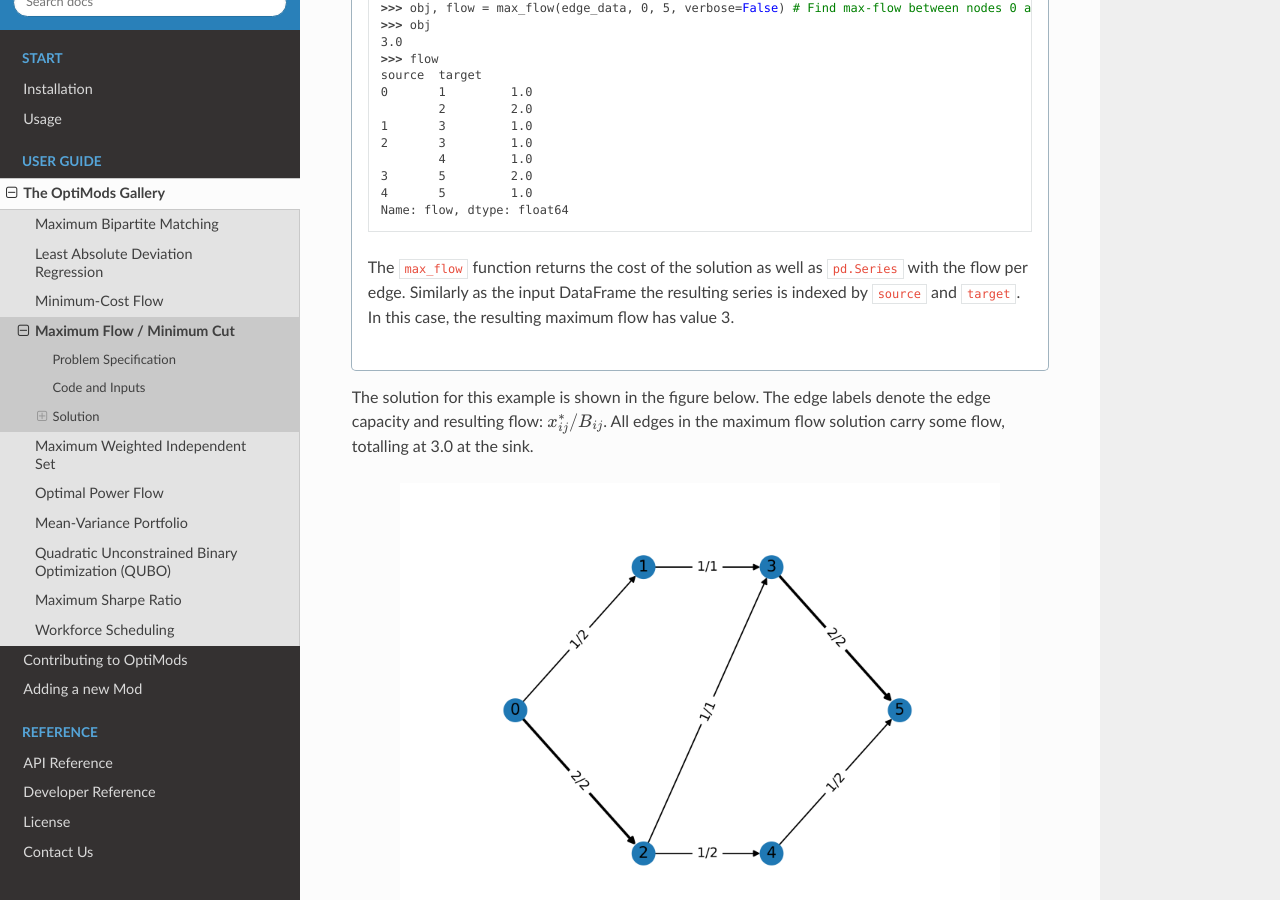
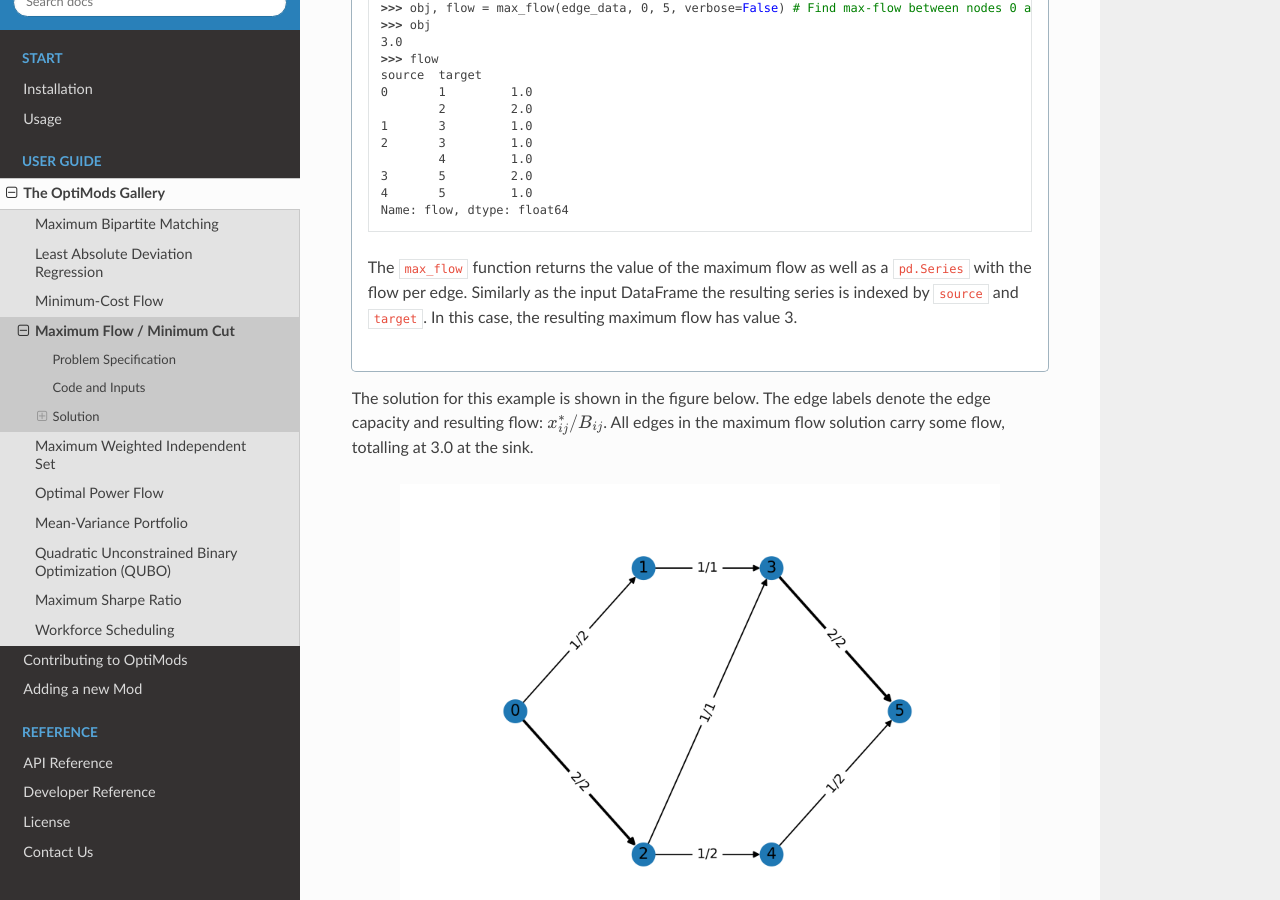
Before and after one commit to Gurobi/gurobi-optimods, a Sphinx documentation site: the page built from docs/source/mods/max-flow-min-cut.rst, in a window 1280 px wide and 900 px high, scrolled down 1817 px. Built offline with Sphinx 7.4.7 and the Read the Docs theme 2.0.0, drawn with Linux system fonts in a browser that asks for light colours; cross-references to code outside the pages are shown as plain code.

Commit message:
Update flow mod docs (#129)

```diff
--- a/docs/source/mods/max-flow-min-cut.rst
+++ b/docs/source/mods/max-flow-min-cut.rst
@@ -173,10 +173,10 @@ Let us use the data to solve the maximum flow problem.
           4       5         1.0
           Name: flow, dtype: float64
 
-      The ``max_flow`` function returns the cost of the solution as well
-      as ``pd.Series`` with the flow per edge. Similarly as the input
-      DataFrame the resulting series is indexed by ``source`` and ``target``.
-      In this case, the resulting maximum flow has value 3.
+      The ``max_flow`` function returns the value of the maximum flow as well as
+      a ``pd.Series`` with the flow per edge. Similarly as the input DataFrame
+      the resulting series is indexed by ``source`` and ``target``. In this
+      case, the resulting maximum flow has value 3.
 
   .. group-tab:: NetworkX
 
@@ -192,8 +192,8 @@ Let us use the data to solve the maximum flow problem.
           >>> list(sol.edges(data=True))
           [(0, 1, {'flow': 1.0}), (0, 2, {'flow': 2.0}), (1, 3, {'flow': 1.0}), (2, 3, {'flow': 1.0}), (2, 4, {'flow': 1.0}), (3, 5, {'flow': 2.0}), (4, 5, {'flow': 1.0})]
 
-      The ``max_flow`` function returns the cost of the solution
-      as well as a dictionary indexed by edge with the non-zero flow.
+      The ``max_flow`` function returns the value of the maximum flow as well as
+      a dictionary indexed by edge with the non-zero flow.
 
   .. group-tab:: scipy.sparse
 
```
Also changed, not shown: 3 other files.
